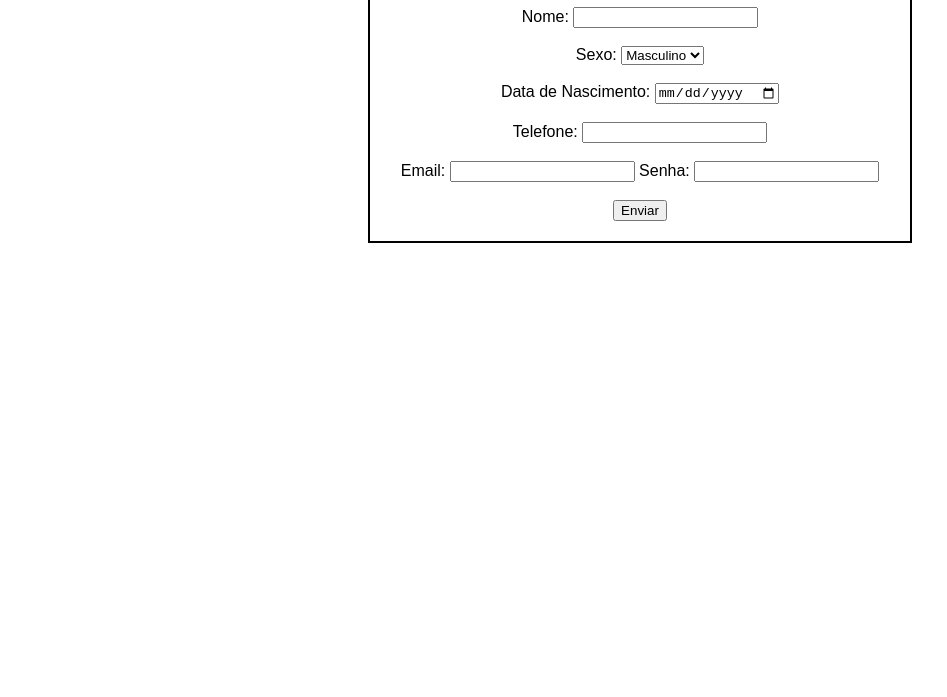
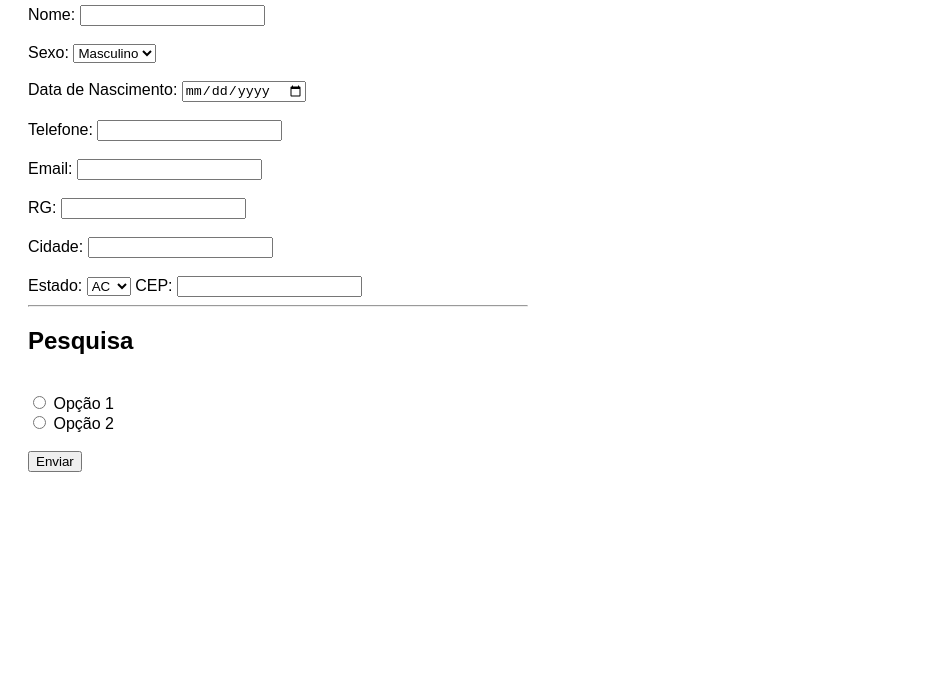
Before and after one commit to fabinhovianaa/formulario, a plain HTML site: page index.html in a window 1280 px wide. Shown: the part 103-800 px from the top of the page, without its empty margins (0-947 px from the left). Drawn offline with Linux system fonts and the light colour scheme.

Commit message:
Add files via upload

```diff
--- a/index.html
+++ b/index.html
@@ -9,7 +9,7 @@
 <body>
 
      <div class="principal">
-        <h1>Formulário de Cadastro</h1>
+        <h1>Cadastro</h1>
         <form action="processa.php" method="POST">
             <label for="nome">Nome:</label>
             <input type="text" id="nome" name="nome" required>
@@ -30,11 +30,52 @@
 
             <label for="email">Email:</label>
             <input type="email" id="email" name="email" required>
+            <br>
+            <br>
 
-            <label for="senha">Senha:</label>
-            <input type="password" id="senha" name="senha" required>
+            <label for="rg">RG:</label>
+            <input type="number" id="rg" name="rg" required>
             <br><br>
-            <button type="submit">Enviar</button>
+
+            <label for="cidade">Cidade:</label>
+            <input type="text" id="cidade" name="cidade" required>
+            <br>
+            <br>
+            <label for="estado">Estado:</label>
+            <select id="estado" name="estado" required>
+            <option value="acre">AC</option>
+            <option value="alagoas">AL</option>
+            <option value="amapa">AP</option>
+            <option value="amazonas">AM</option>
+            <option value="bahia">BA</option>
+            <option value="ceara">CE</option>
+            <option value="distritofederal">DF</option>
+            <option value="espiritosanto">ES</option>
+            <option value="goias">GO</option>
+            <option value="maranhao">MA</option>
+            <option value="matogrosso">MT</option>
+            <option value="matogrossosul">MS</option>
+            <option value="minasgerais">MG</option>
+            <option value="para">PA</option>
+            <option value="paraiba">PB</option>
+            <option value="parana">PR</option>
+            </select>
+
+
+            <label for="cep">CEP:</label>
+            <input type="number" id="cep" name="cep" required>
+       <hr></hr>
+       <h2>Pesquisa</h2>
+       <br>
+       <input type="radio" name="alternativa" value="opção1" id="opção1">
+<label for="opção1">Opção 1</label><br>
+
+<input type="radio" name="alternativa" value="opção2" id="opção2">
+<label for="opção2">Opção 2</label>
+<br>
+<br>
+
+       <button type="submit">Enviar</button>
         </form>
      </div>
 
--- a/style.css
+++ b/style.css
@@ -1,13 +1,9 @@
 body{
-    text-align: center;
     font-family: Arial, sans-serif;
     display: flex;
 }
 .principal{
     width: 500px;
-    border: 2px solid #000;
-
-    margin: 0 auto;
     padding: 20px;
 }
 h1{
```
